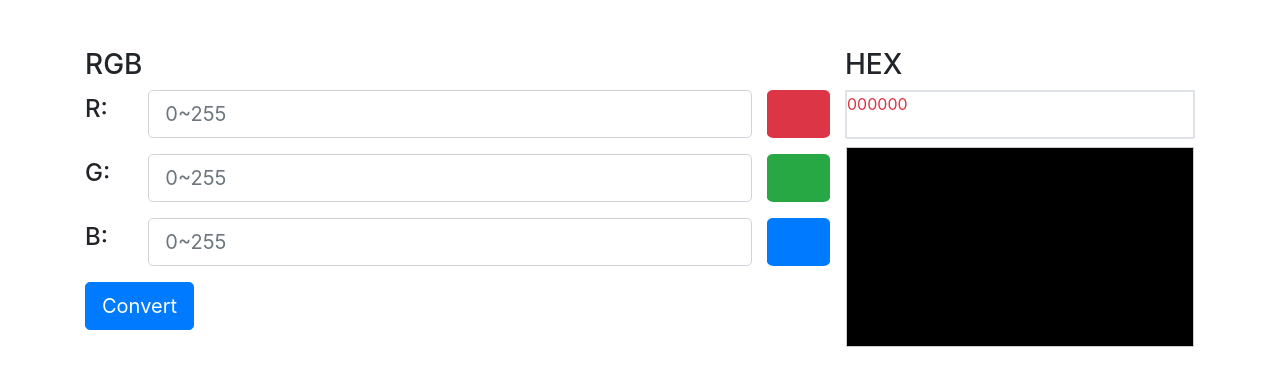
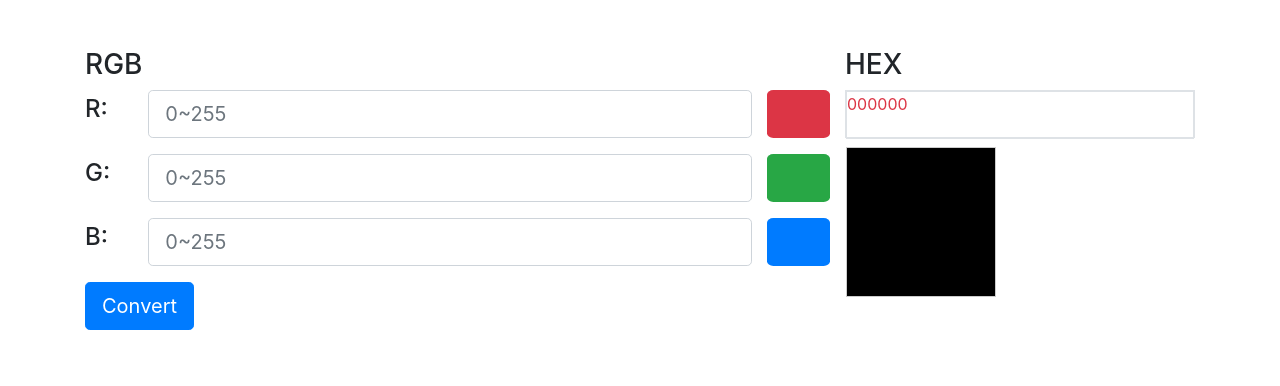
Before and after one commit to LilyLi-114/RGB_To_HEX_Converter, a plain HTML site: page index.html in a window 1280 px wide. Both pictures are taken after a click on the element "Convert". Drawn offline with nearby package versions, Linux system fonts and the light colour scheme.

Commit message:
edit show-box size

```diff
--- a/style.css
+++ b/style.css
@@ -13,5 +13,6 @@
 .show-box {
   border: 1px solid #cccccc;
   width: auto;
-  height: 200px;
+  height: 150px;
+  width: 150px;
 }
```
